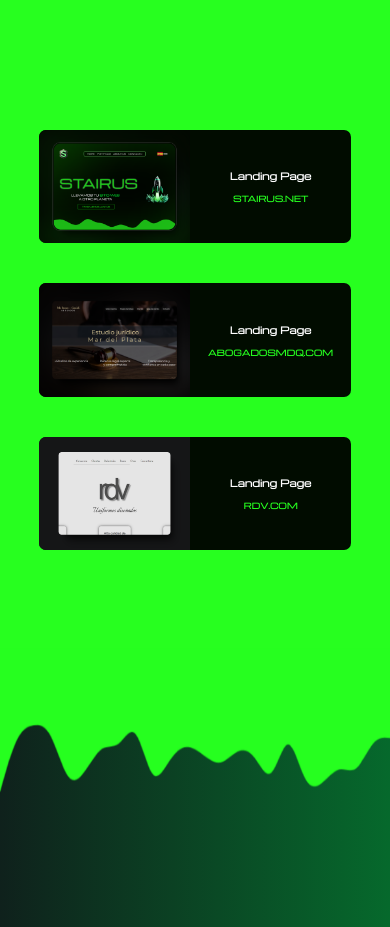
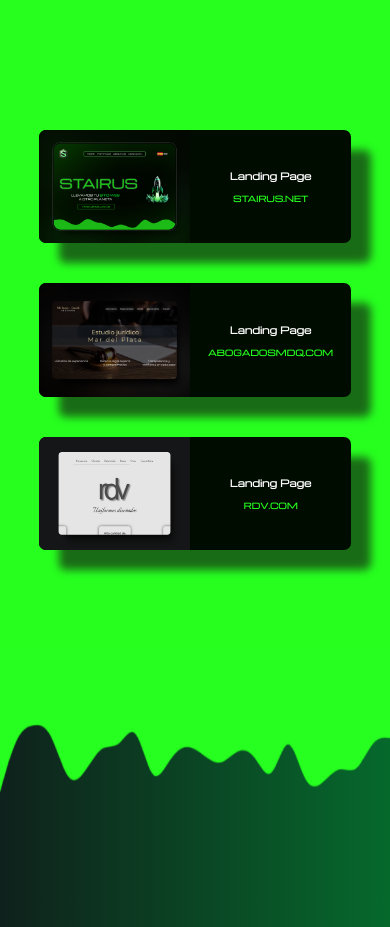
Before and after one commit to agusmcinnes/stairus-page, a React (Create React App) app: page / in a window 390 px wide. Shown: the part 860-1787 px from the top of the page. Built offline with nearby package versions, Linux system fonts and the light colour scheme.

Commit message:
segundo arreglo box shadow

```diff
--- a/src/styles.css
+++ b/src/styles.css
@@ -385,7 +385,6 @@
     text-decoration: none;
     border-radius: 7px;
     transition: filter 0.5s, scale 0.5s;
-
 }
 
 .aparecer__izquierda {
@@ -431,13 +430,17 @@
 }
 
 @media screen and (max-width: 900px) {
+
     .card:hover{
         scale: 1;
+        filter: drop-shadow(0 0 0 #000);
     }
 
     .card{
-        box-shadow: (20px 20px 4px #1111119e);
+        filter: drop-shadow(20px 20px 4px #1111119e);
     }
+
+
 }
 
 /* PORTAFOLIO ENDS */
```
